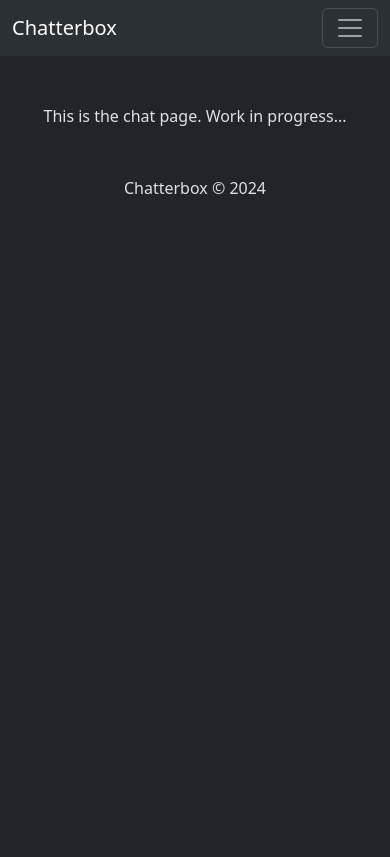
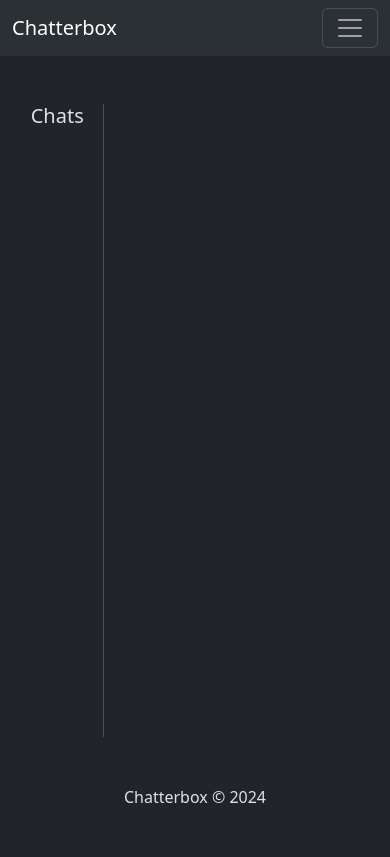
Before and after one commit to Lovsan/chatterbox, a Flask app: page /chat in a window 390 px wide. Before the commit the page ends 194 px from the top, so only its background shows below. Run offline with Flask 3, Linux system fonts and the light colour scheme; the visitor is signed in with stand-in values (Sample User, id 1).

Commit message:
Refactor chat page layout with responsive columns for users and chat

```diff
--- a/templates/chat.html
+++ b/templates/chat.html
@@ -2,5 +2,18 @@
 {% block title %}Chat{% endblock %}
 
 {% block main %}
-This is the chat page. Work in progress...
+<div class="container-fluid">
+    <div class="row">
+        <!-- Left column (users)-->
+        <div class="col-3 border-end" style="height: 75vh; overflow-y: auto;">
+            <h5>Chats</h5>
+            <!-- TODO: List of users -->
+        </div>
+
+        <!-- Right column (chat)-->
+        <div class="col-9">
+            <!-- TODO: Chat -->
+        </div>
+     </div>
+</div>
 {% endblock %}
```
